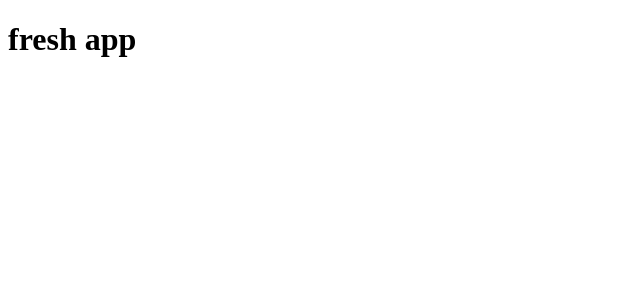
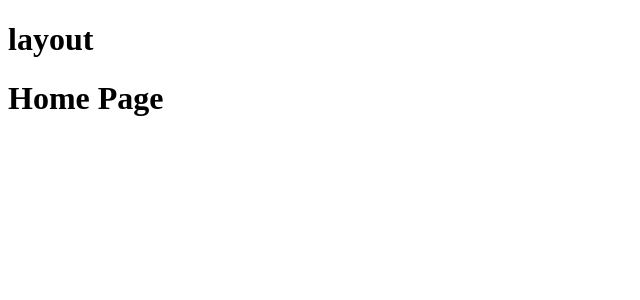
Before and after one commit to AbdoMoh96/quiz_creator, a React (Vite) app: page / in a window 1280 px wide. Shown: the top 300 px of the page, without its empty margins (0-640 px from the left). Built offline with nearby package versions, Linux system fonts and the light colour scheme.

Commit message:
added import paths
added import paths for more beautiful  imports and added layout component.

```diff
--- a/package.json
+++ b/package.json
@@ -10,10 +10,12 @@
     "preview": "vite preview"
   },
   "dependencies": {
+    "path": "^0.12.7",
     "react": "^18.2.0",
     "react-dom": "^18.2.0"
   },
   "devDependencies": {
+    "@types/node": "^20.7.1",
     "@types/react": "^18.2.15",
     "@types/react-dom": "^18.2.7",
     "@typescript-eslint/eslint-plugin": "^6.0.0",
--- /dev/null
+++ b/src/Layout/Layout.tsx
@@ -0,0 +1,18 @@
+import React from 'react';
+
+interface propTypes {
+    children: JSX.Element | JSX.Element[] | undefined
+}
+
+const Layout : React.FC<propTypes> = ({children}) => {
+
+
+    return (
+        <div>
+            <h1>layout</h1>
+            {children}
+        </div>
+    );
+};
+
+export default Layout;
--- /dev/null
+++ b/src/Layout/index.ts
@@ -0,0 +1 @@
+export {default} from './Layout.tsx';
--- /dev/null
+++ b/src/Pages/HomePage/HomePage.tsx
@@ -0,0 +1,16 @@
+import React from 'react';
+import Layout from "@/Layout";
+
+interface propTypes {}
+
+const HomePage : React.FC<propTypes> = () => {
+
+
+    return (
+        <Layout>
+            <h1>Home Page</h1>
+        </Layout>
+    );
+};
+
+export default HomePage;
--- /dev/null
+++ b/src/Pages/HomePage/index.ts
@@ -0,0 +1 @@
+export { default } from './HomePage.tsx';
--- a/src/main.tsx
+++ b/src/main.tsx
@@ -1,8 +1,9 @@
 import React from 'react';
 import ReactDOM from 'react-dom/client';
+import HomePage from "@/Pages/HomePage";
 
 ReactDOM.createRoot(document.getElementById('root')!).render(
   <React.StrictMode>
-   <h1>fresh app</h1>
+   <HomePage/>
   </React.StrictMode>,
 );
--- a/tsconfig.json
+++ b/tsconfig.json
@@ -18,7 +18,10 @@
     "strict": true,
     "noUnusedLocals": true,
     "noUnusedParameters": true,
-    "noFallthroughCasesInSwitch": true
+    "noFallthroughCasesInSwitch": true,
+    "paths": {
+      "@/*": ["./src/*"]
+    }
   },
   "include": ["src"],
   "references": [{ "path": "./tsconfig.node.json" }]
--- a/vite.config.ts
+++ b/vite.config.ts
@@ -1,7 +1,13 @@
 import { defineConfig } from 'vite';
 import react from '@vitejs/plugin-react';
+import path from "path";
 
 // https://vitejs.dev/config/
 export default defineConfig({
   plugins: [react()],
-})
+  resolve: {
+    alias: {
+      "@": path.resolve(__dirname, "./src/"),
+    }
+  }
+});
```
